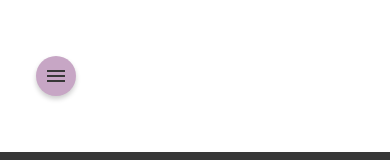
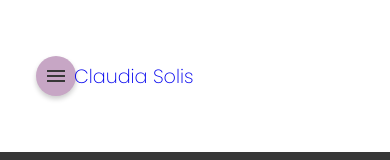
Before and after one commit to cjsolis12/claudia-solis, a React (Vite) app: page / in a window 390 px wide. Shown: the top 160 px of the page. Built offline with nearby package versions, Linux system fonts and the light colour scheme.

Commit message:
added name on small screens

```diff
--- a/src/components/layout/NavbarSmallScreen.jsx
+++ b/src/components/layout/NavbarSmallScreen.jsx
@@ -69,8 +69,7 @@ export default function NavbarSmallScreen() {
               justifyContent: "center",
               width: "2.5rem",
               height: "2.5rem",
-              boxShadow:"0px 3px 5px rgba(0, 0, 0, 0.2)"
-
+              boxShadow: "0px 3px 5px rgba(0, 0, 0, 0.2)",
             }}
             onClick={handleMenuClick}
           >
@@ -112,9 +111,24 @@ export default function NavbarSmallScreen() {
                 {link.text}
               </NavLink>
             ))}
-
           </div>
         )}
+        {/* Name as Logo in Navbar */}
+        <NavLink
+          to={"/"}
+          className="nav-elements"
+          activeClassName="active-link"
+          sx={{
+            marginRight: "1rem",
+            textDecoration: isHomePage && isHovered ? "underline" : "none",
+            color: "#373737",
+          }}
+          onClick={() => handleNavLinkClick()}
+          onMouseEnter={() => handleMouseEnter()}
+          onMouseLeave={handleMouseLeave}
+        >
+          Claudia Solis
+        </NavLink>
       </Toolbar>
       {heroPage && <HeroPage title={heroPage} />}
     </div>
--- a/src/pages/Home.jsx
+++ b/src/pages/Home.jsx
@@ -2,17 +2,14 @@ import * as React from "react";
 import { useHoveredNavLinkContext } from "../components/ui/HoveredNavLinkContext";
 import { Box } from "@mui/system";
 import Button from "@mui/material/Button";
-import Grid from "@mui/material/Grid";
-import Typography from "@mui/material/Typography";
 import home from "../assets/color2.jpg";
-import about from "../assets/me1.jpg";
-import work from "../assets/fierce.jpg";
-import work1 from "../assets/fierce1.jpg";
+import about from "../assets/about.jpg";
+import work1 from "../assets/fierce.jpg";
 import contact from "../assets/hello.jpg";
 import resume from "../assets/resume.jpg";
 
 export default function Home() {
-  const [headerImage, setHeaderImage] = React.useState(work);
+  const [headerImage, setHeaderImage] = React.useState(work1);
   const { hoveredNavLink } = useHoveredNavLinkContext();
 
   //Resume Download
@@ -32,7 +29,7 @@ export default function Home() {
       case "Work":
         setHeaderImage(work1);
         break;
-      case "Resume":
+      case "Skills":
         setHeaderImage(resume);
         break;
       case "Contact":
```
Also changed, not shown: 1 other file (tests, documents, lock files or other folders).
